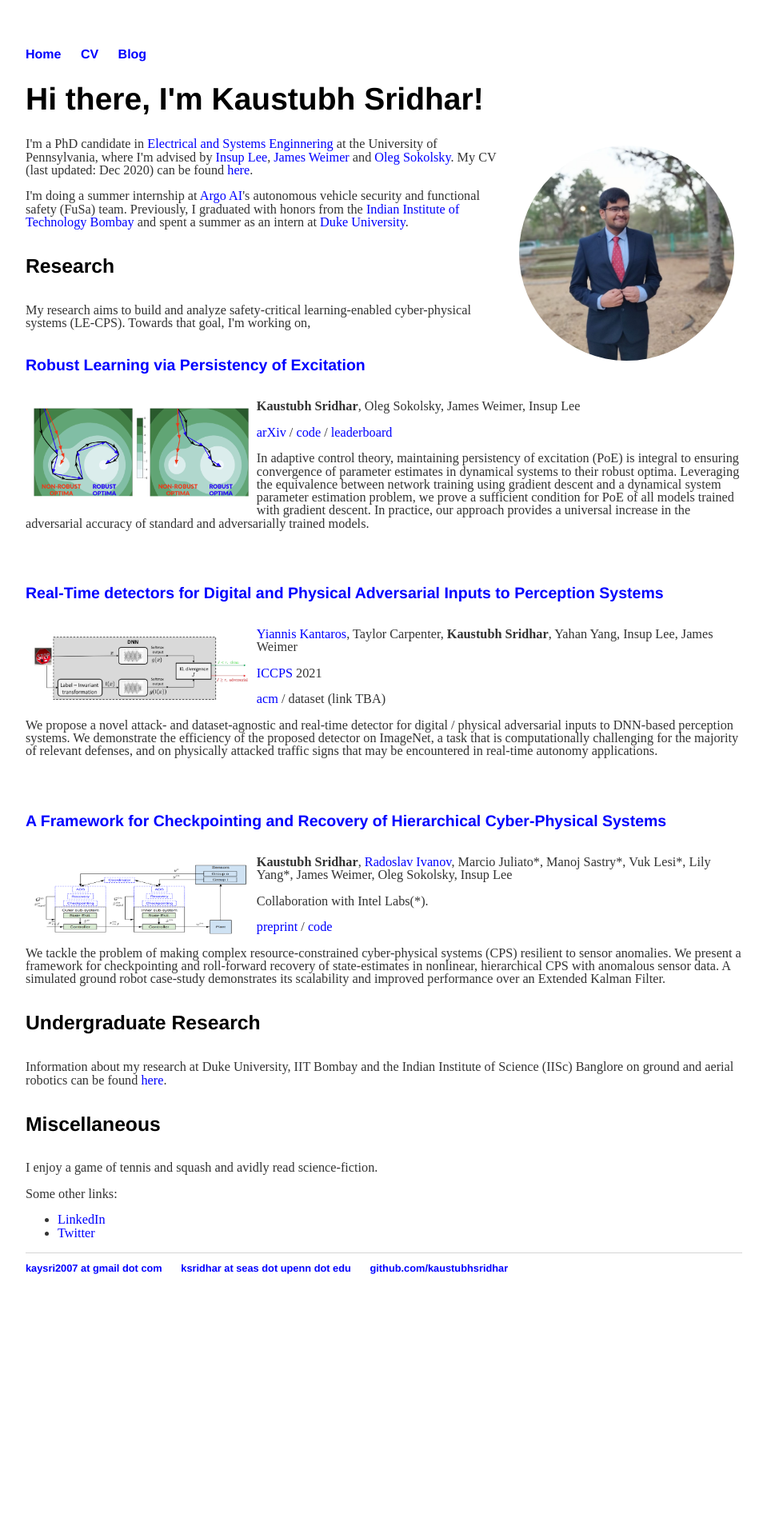
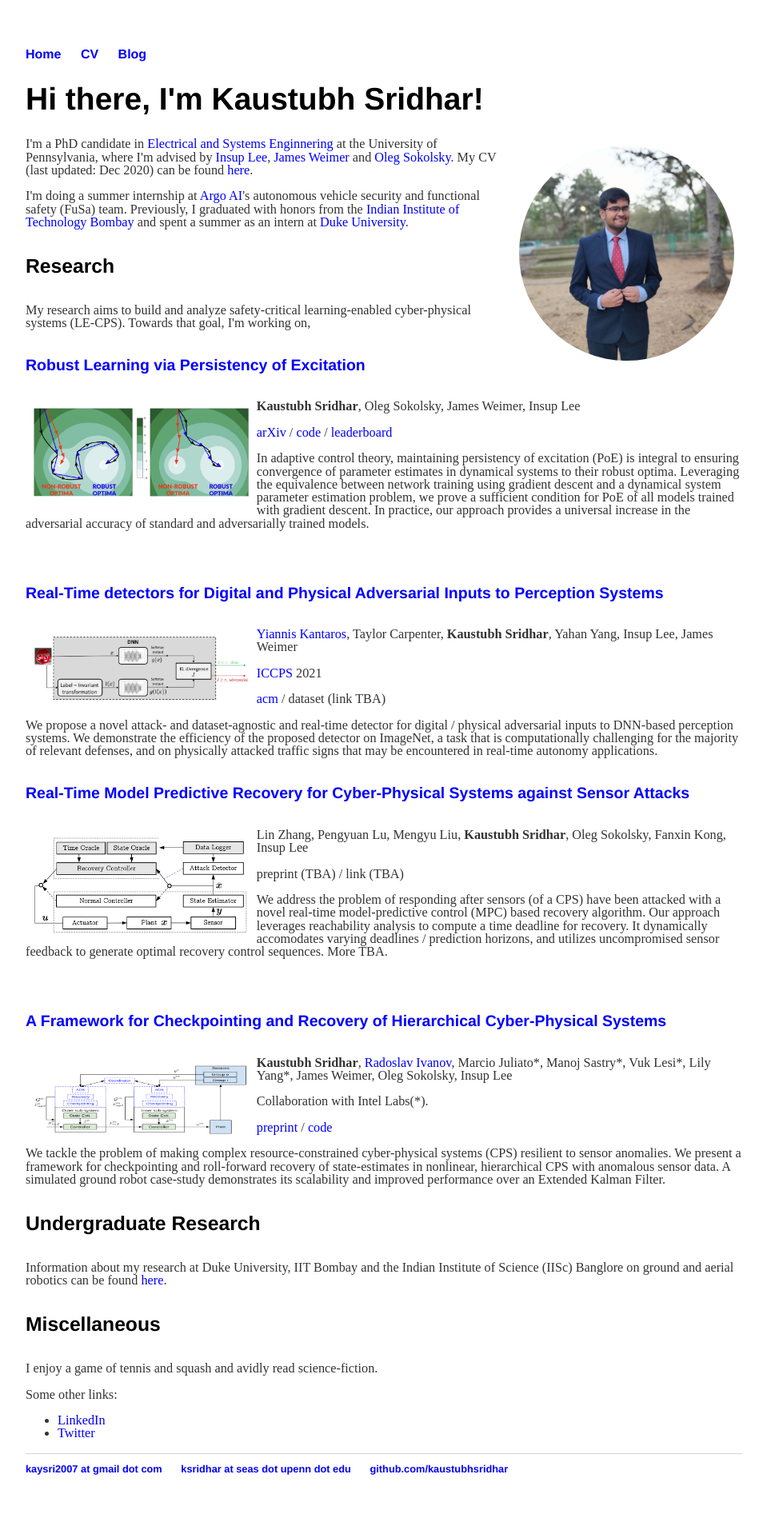
Before and after one commit to kaustubhsridhar/kaustubhsridhar_old.github.io, a Jekyll site: the page built from index.html, in a window 1280 px wide. Shown: the whole page at 80% size, without its empty margins (160-1119 px from the left). Built offline with Jekyll 4.4.1, drawn with Linux system fonts in a browser that asks for light colours; before the commit the page ends 1653 px from its top, so only the background shows below that.

Commit message:
updated index

```diff
--- a/index.html
+++ b/index.html
@@ -29,11 +29,11 @@ title: Welcome To My Homepage
 	<p><a href="https://dl.acm.org/doi/abs/10.1145/3450267.3450535">acm</a> / dataset (link TBA)</a></p>
 	<p>We propose a novel attack- and dataset-agnostic and real-time detector for digital / physical adversarial inputs to DNN-based perception systems. We demonstrate the efficiency of the proposed detector on ImageNet, a task that is computationally challenging for the majority of relevant defenses, and on physically attacked traffic signs that may be encountered in real-time autonomy applications.</p>
 
-	<!--<h5><a href="">Real-Time Model Predictive Recovery for Cyber-Physical Systems against Sensor Attacks</a></h5>
+	<h5><a href="">Real-Time Model Predictive Recovery for Cyber-Physical Systems against Sensor Attacks</a></h5>
 	<img src="/images/mpc.png" alt="mpc" align="left" style="width:30%; padding: 10px;" class="img_rect">
 	<p>Lin Zhang, Pengyuan Lu, Mengyu Liu, <b>Kaustubh Sridhar</b>, Oleg Sokolsky, Fanxin Kong, Insup Lee</p>
-	<p><a href="https://drive.google.com/file/d/1p6KdqUSk0YerCSiEHN49mUSyBiyfbx5F/view?usp=sharing">preprint</a></p>
-	<p>.</p>-->
+	<p>preprint (TBA) / link (TBA)</p>
+	<p>We address the problem of responding after sensors (of a CPS) have been attacked with a novel real-time model-predictive control (MPC) based recovery algorithm. Our approach leverages reachability analysis to compute a time deadline for recovery. It dynamically accomodates varying deadlines / prediction horizons, and utilizes uncompromised sensor feedback to generate optimal recovery control sequences. More TBA.</p>
 
 	<br>
 	<h5><a href="https://drive.google.com/file/d/1s9rYpJYRZ7UUR3u5IDfulorgpkcPfmll/view">A Framework for Checkpointing and Recovery of Hierarchical Cyber-Physical Systems</a></h5>
```
